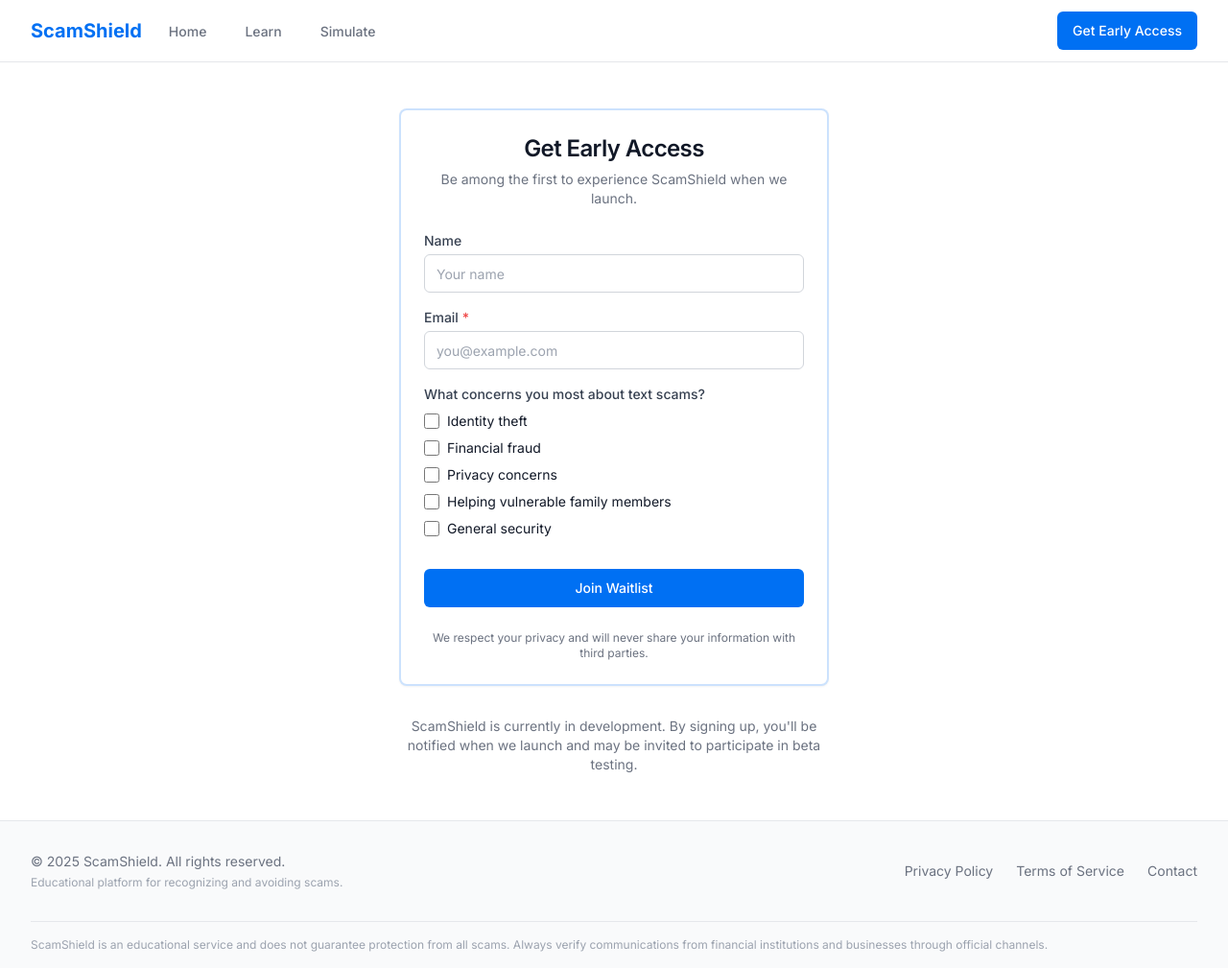
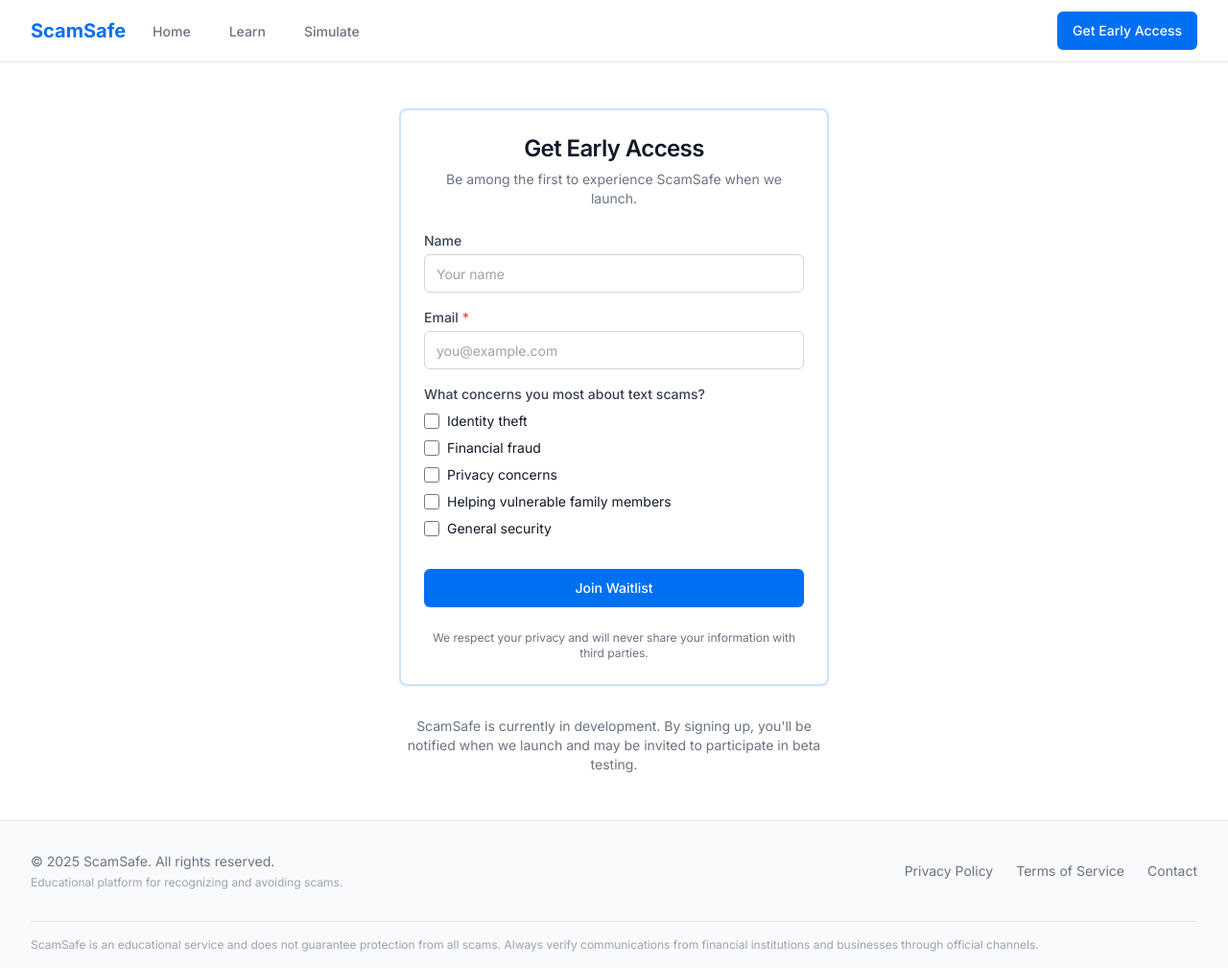
Before and after one commit to kempp98/scam-shield-app, a Next.js app: page /signup in a window 1280 px wide. Shown: the whole page at 96% size. Built offline with nearby package versions, Linux system fonts and the light colour scheme.

Commit message:
ScamShield -> ScamSafe

```diff
--- a/src/app/layout.tsx
+++ b/src/app/layout.tsx
@@ -14,7 +14,7 @@ const inter = Inter({
 
 // Metadata for the application
 export const metadata: Metadata = {
-  title: 'ScamShield - Learn to identify and avoid text scams',
+  title: 'ScamSafe - Learn to identify and avoid text scams',
   description: 'Educational platform for learning about text message scams and how to protect yourself',
   keywords: 'scam, text scam, phishing, cybersecurity, education, security awareness',
 };
--- a/src/app/page.tsx
+++ b/src/app/page.tsx
@@ -31,7 +31,7 @@ export default function Home() {
       {/* Feature Section */}
       <section className="py-16 bg-gray-50 -mx-4 px-4">
         <div className="max-w-6xl mx-auto">
-          <h2 className="text-3xl font-bold text-center mb-12">How ScamShield Helps You</h2>
+          <h2 className="text-3xl font-bold text-center mb-12">How ScamSafe Helps You</h2>
 
           <div className="grid md:grid-cols-3 gap-8">
             {/* Feature 1 */}
--- a/src/app/signup/page.tsx
+++ b/src/app/signup/page.tsx
@@ -10,7 +10,7 @@ export default function SignupPage() {
           <CardHeader className="text-center">
             <CardTitle className="text-2xl">Get Early Access</CardTitle>
             <CardDescription>
-              Be among the first to experience ScamShield when we launch.
+              Be among the first to experience ScamSafe when we launch.
             </CardDescription>
           </CardHeader>
           <CardContent>
@@ -70,7 +70,7 @@ export default function SignupPage() {
 
         <div className="mt-8 text-center text-sm text-gray-500">
           <p>
-            ScamShield is currently in development. By signing up, you&apos;ll be notified when we launch and may be invited to participate in beta testing.
+            ScamSafe is currently in development. By signing up, you&apos;ll be notified when we launch and may be invited to participate in beta testing.
           </p>
         </div>
       </div>
--- a/src/components/ui/footer.tsx
+++ b/src/components/ui/footer.tsx
@@ -10,7 +10,7 @@ export function Footer() {
         <div className="py-8 md:flex md:items-center md:justify-between">
           <div className="text-center md:text-left">
             <p className="text-sm text-gray-500">
-              &copy; {currentYear} ScamShield. All rights reserved.
+              &copy; {currentYear} ScamSafe. All rights reserved.
             </p>
             <p className="text-xs text-gray-400 mt-1">
               Educational platform for recognizing and avoiding scams.
@@ -43,7 +43,7 @@ export function Footer() {
 
         <div className="py-4 border-t border-gray-200 text-center md:text-left">
           <p className="text-xs text-gray-400">
-            ScamShield is an educational service and does not guarantee protection from all scams.
+            ScamSafe is an educational service and does not guarantee protection from all scams.
             Always verify communications from financial institutions and businesses through official channels.
           </p>
         </div>
--- a/src/components/ui/navbar.tsx
+++ b/src/components/ui/navbar.tsx
@@ -19,7 +19,7 @@ interface NavbarProps {
 }
 
 export function Navbar({
-  logo = <span className="font-bold text-xl text-primary">ScamShield</span>,
+  logo = <span className="font-bold text-xl text-primary">ScamSafe</span>,
   items = [],
   rightContent,
   sticky = false,
--- a/src/hooks/useModuleProgress.ts
+++ b/src/hooks/useModuleProgress.ts
@@ -12,7 +12,7 @@ export interface ModuleProgress {
 
 export type ProgressRecord = Record<string, ModuleProgress>;
 
-const LOCAL_STORAGE_KEY = 'scamshield-module-progress';
+const LOCAL_STORAGE_KEY = 'scamsafe-module-progress';
 
 export function useModuleProgress() {
   const [progress, setProgress] = useState<ProgressRecord>({});
```
